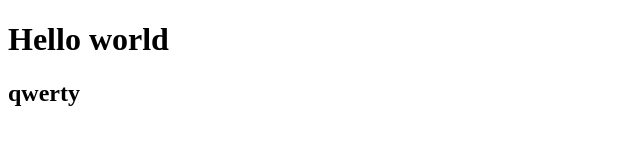
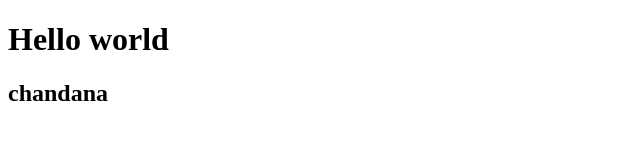
Before and after one commit to chandanaks31/frontend, a plain HTML site: page index.html in a window 1280 px wide. Shown: the full height of the page, 0-640 px from the left. Drawn offline with Linux system fonts and the light colour scheme.

Commit message:
added h2

```diff
--- a/index.html
+++ b/index.html
@@ -8,6 +8,6 @@
 </head>
 <body>
     <h1>Hello world</h1>
-    <h2>qwerty</h2>
+    <h2>chandana</h2>
 </body>
 </html>
```
